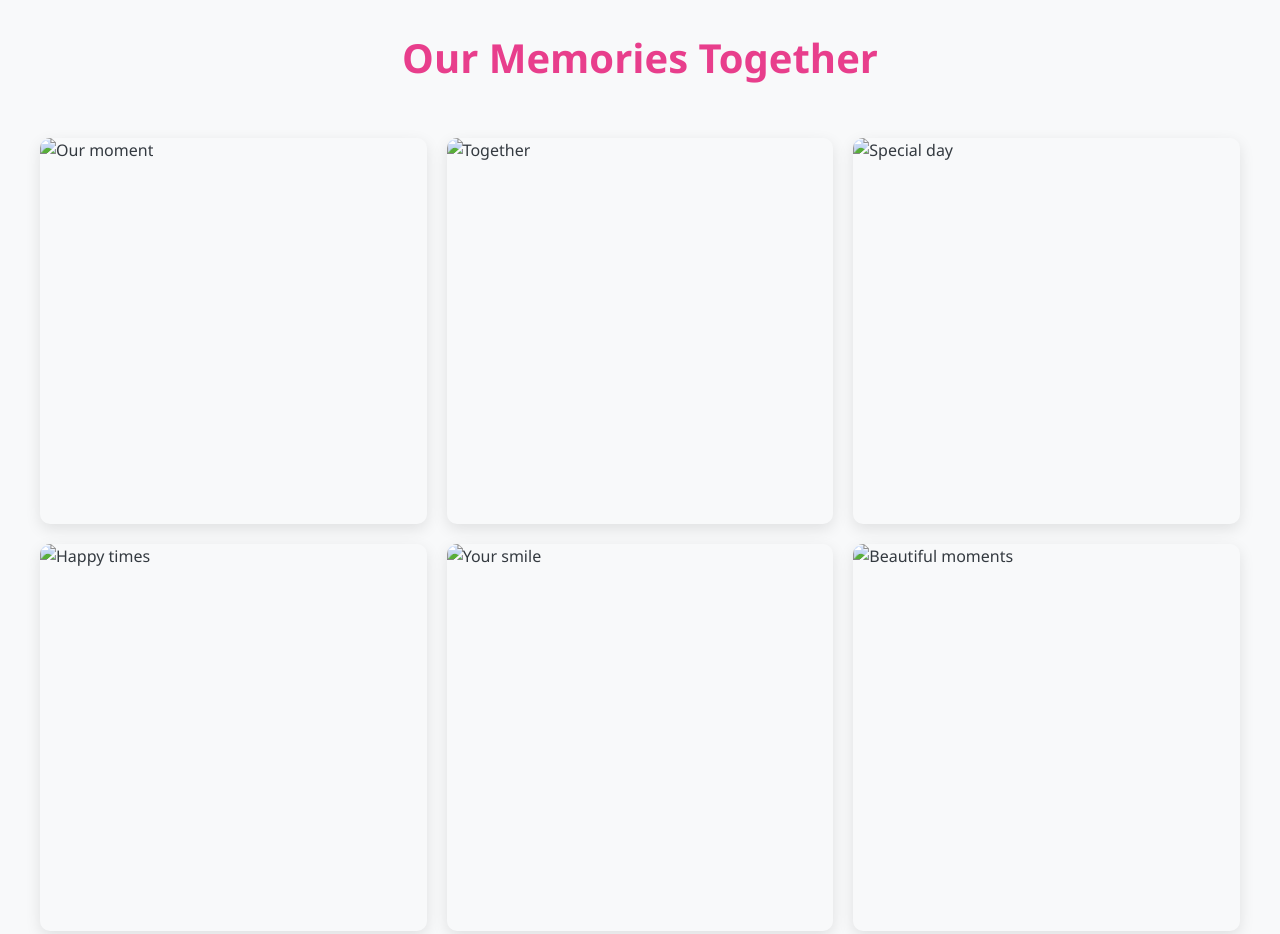
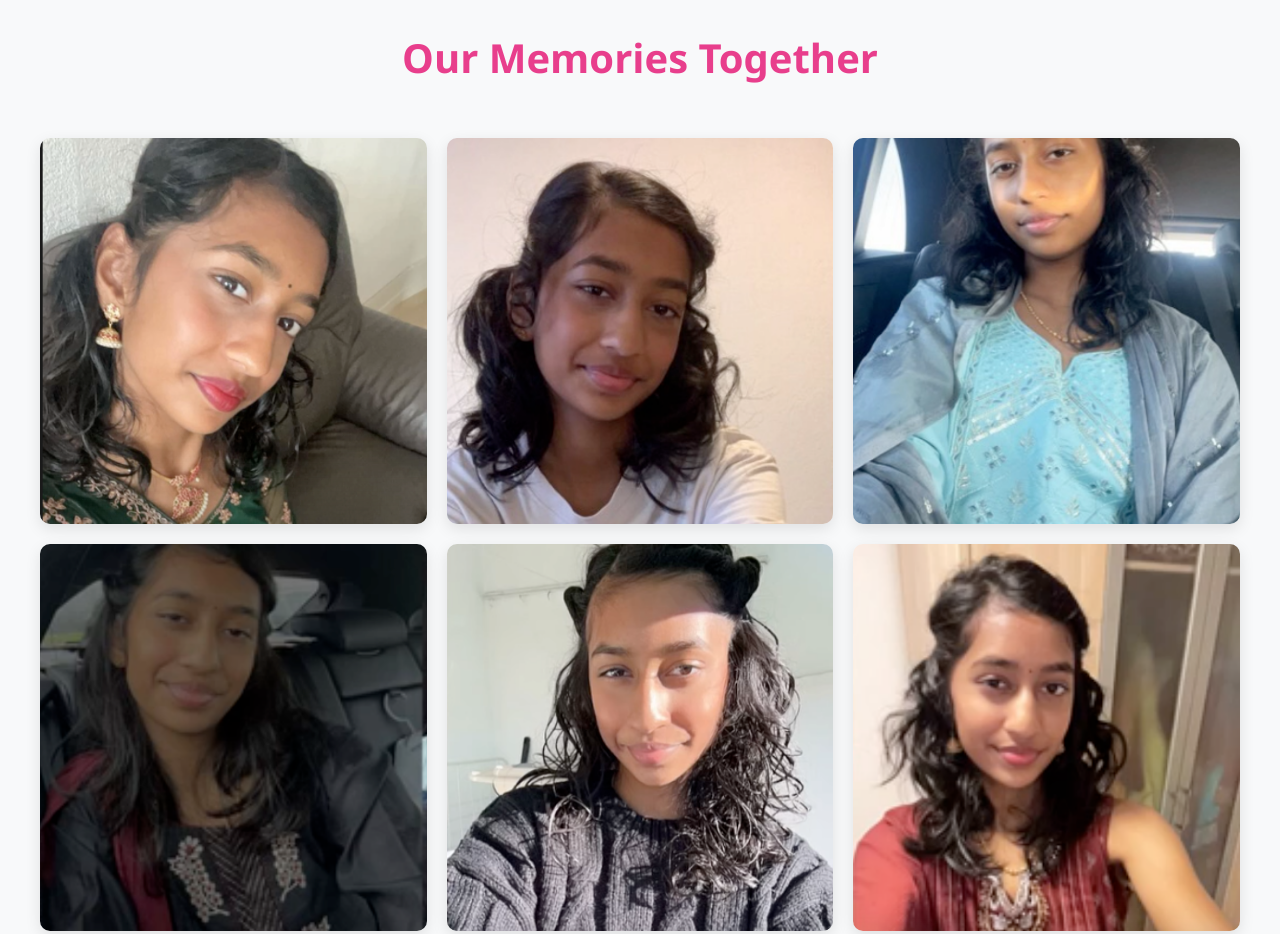
Before and after one commit to Arunan2024/LOVE, a plain HTML site: page index.html in a window 1280 px wide. Shown: the part 1680-2614 px from the top of the page. Drawn offline with Linux system fonts and the light colour scheme; files whose address does not match are found by name.

Commit message:
Update index.html

```diff
--- a/index.html
+++ b/index.html
@@ -42,7 +42,7 @@
         .parallax-header {
             height: 100vh;
             background: linear-gradient(rgba(0, 0, 0, 0.5), rgba(0, 0, 0, 0.5)),
-                        url("images/Screenshot\ 2025-06-15\ at\ 20.27.38.png");
+                        url("Screenshot\ 2025-06-15\ at\ 20.27.38.png");
             background-attachment: fixed;
             background-position: center;
             background-repeat: no-repeat;
@@ -428,22 +428,22 @@
         <div class="gallery-grid">
             <!-- Replace these with your actual photos -->
             <div class="gallery-item">
-                <img src="images/Screenshot 2025-06-15 at 20.26.11.png" alt="Our moment">
+                <img src="Screenshot 2025-06-15 at 20.26.11.png" alt="Our moment">
             </div>
             <div class="gallery-item">
-                <img src="images/Screenshot 2025-06-15 at 20.26.36.png" alt="Together">
+                <img src="Screenshot 2025-06-15 at 20.26.36.png" alt="Together">
             </div>
             <div class="gallery-item">
-                <img src="images/Screenshot 2025-06-15 at 20.26.45.png" alt="Special day">
+                <img src="Screenshot 2025-06-15 at 20.26.45.png" alt="Special day">
             </div>
             <div class="gallery-item">
-                <img src="images/Screenshot 2025-06-15 at 20.27.12.png" alt="Happy times">
+                <img src="Screenshot 2025-06-15 at 20.27.12.png" alt="Happy times">
             </div>
             <div class="gallery-item">
-                <img src="images/Screenshot 2025-06-15 at 20.27.27.png" alt="Your smile">
+                <img src="Screenshot 2025-06-15 at 20.27.27.png" alt="Your smile">
             </div>
             <div class="gallery-item">
-                <img src="images/Screenshot 2025-06-15 at 20.27.22.png" alt="Beautiful moments">
+                <img src="Screenshot 2025-06-15 at 20.27.22.png" alt="Beautiful moments">
             </div>
         </div>
     </section>
```
